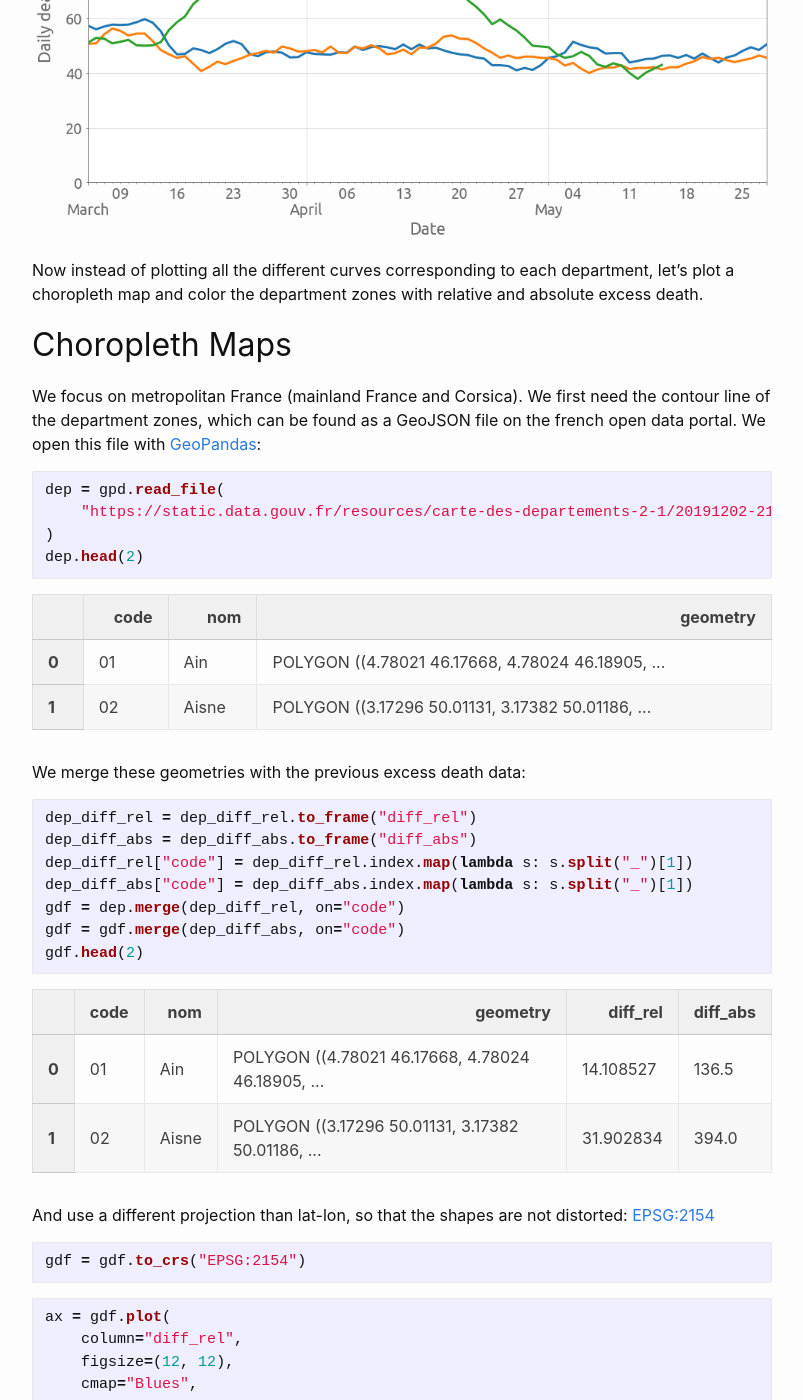
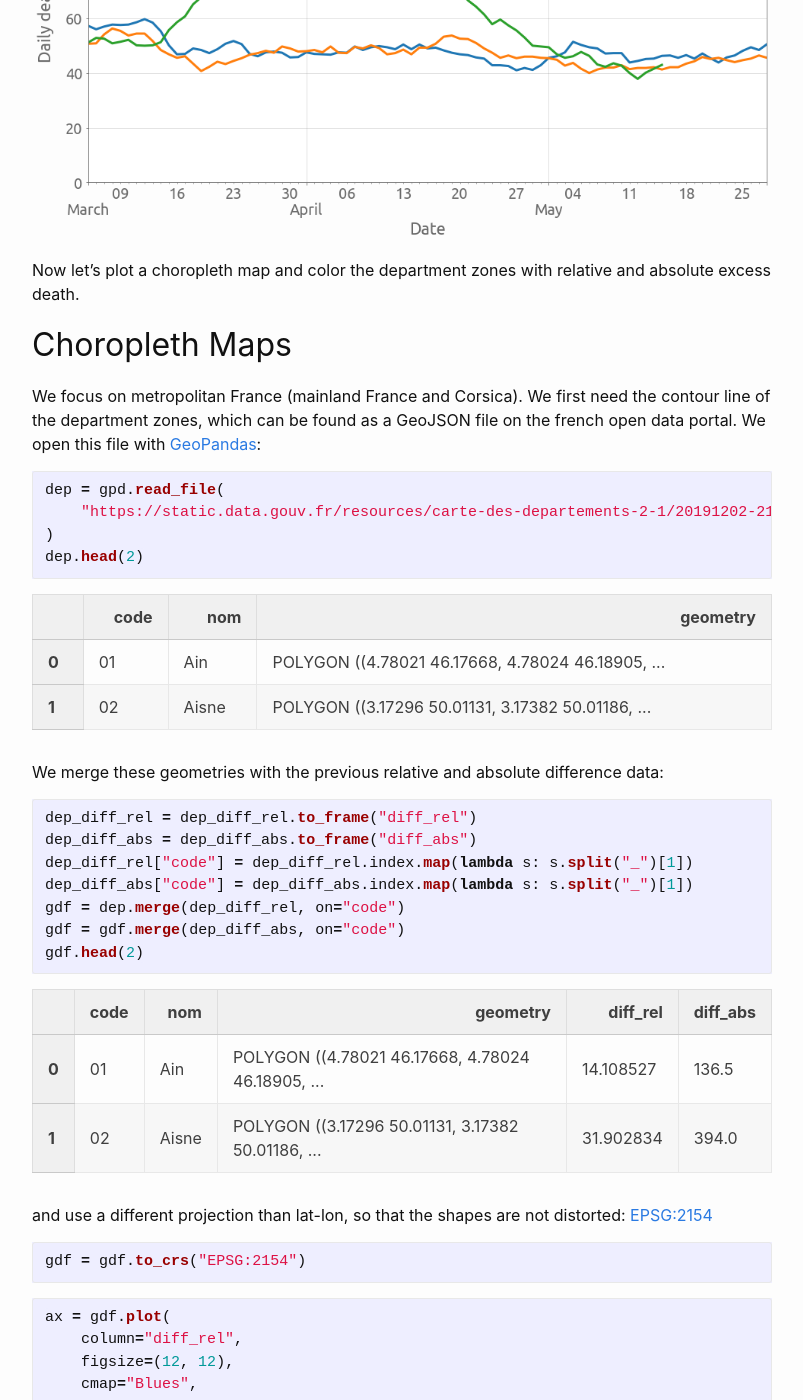
Before and after one commit to aetperf/aetperf.github.io, a Jekyll site: the page built from _posts/2020-06-01-Lunch-break,-plotting-excess-death-in-french-department-zones-with-Python.md, in a window 1280 px wide and 1400 px high, scrolled down 8849 px. Shown: the whole window, without its empty margins (238-1041 px from the left). Built offline with Jekyll 4.4.1, drawn with Linux system fonts in a browser that asks for light colours; comment, search, counter and statistics services are not loaded; some of the changed text lies outside the part shown.

Commit message:
small update

````diff
--- a/_posts/2020-06-01-Lunch-break,-plotting-excess-death-in-french-department-zones-with-Python.md
+++ b/_posts/2020-06-01-Lunch-break,-plotting-excess-death-in-french-department-zones-with-Python.md
@@ -127,7 +127,7 @@ df.info()
 
 
 
-Note that the day and month values are not exactly the same each year since because of leap years (2020 for example), but the earliest date here is in march anyway.
+Note that 2020 is a leap year, but the earliest date here is in march anyway.
 
 We start by plotting the daily deaths over the whole country.
 
@@ -264,7 +264,7 @@ plot_dep(df, "Dept_69")
 ![png](/img/2020-06-01_01/output_16_0.png)
 
 
-Let's try to compute relative and absolute value for excess death in each department zone. We first need to pivot the tables.
+Let's try to compute which departments have been the most affected by excess death, with the relative and absolute differences betwenn 2020 and the previous years. We first need to pivot the tables.
 
 ## Pivot
 
@@ -369,7 +369,7 @@ plot_dep(df, "Dept_75")
 ![png](/img/2020-06-01_01/output_27_0.png)
 
 
-Now instead of plotting all the different curves corresponding to each department, let's plot a choropleth map and color the department zones with relative and absolute excess death.
+Now let's plot a choropleth map and color the department zones with relative and absolute excess death.
 
 ## Choropleth Maps
 
@@ -428,7 +428,7 @@ dep.head(2)
 
 
 
-We merge these geometries with the previous excess death data:
+We merge these geometries with the previous relative and absolute difference data:
 
 
 ```python
@@ -492,7 +492,7 @@ gdf.head(2)
 
 
 
-And use a different projection than lat-lon, so that the shapes are not distorted: [EPSG:2154](https://epsg.io/2154)
+and use a different projection than lat-lon, so that the shapes are not distorted: [EPSG:2154](https://epsg.io/2154)
 
 
 ```python
````
Also changed, not shown: other parts of _posts/2020-06-01-Lunch-break,-plotting-excess-death-in-french-department-zones-with-Python.md (+1 -1 lines).
